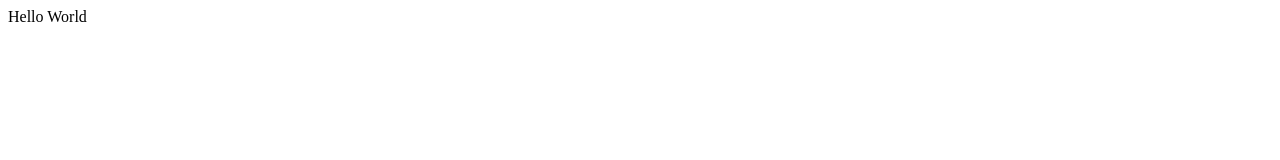
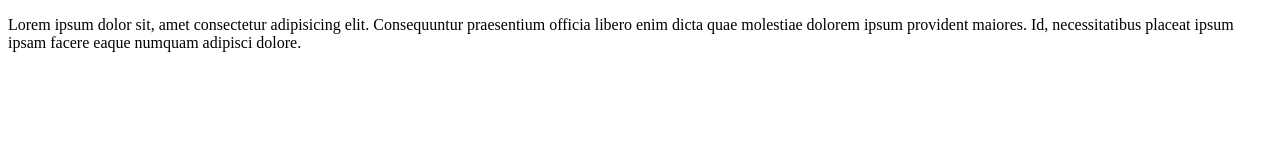
Before and after one commit to arul340/arul-git-tes, a plain HTML site: page index.html in a window 1280 px wide. Drawn offline with Linux system fonts and the light colour scheme.

Commit message:
menambahkan paragraf

```diff
--- a/index.html
+++ b/index.html
@@ -6,6 +6,11 @@
     <title>Document</title>
   </head>
   <body>
-    Hello World
+    <p>
+      Lorem ipsum dolor sit, amet consectetur adipisicing elit. Consequuntur
+      praesentium officia libero enim dicta quae molestiae dolorem ipsum
+      provident maiores. Id, necessitatibus placeat ipsum ipsam facere eaque
+      numquam adipisci dolore.
+    </p>
   </body>
 </html>
```
